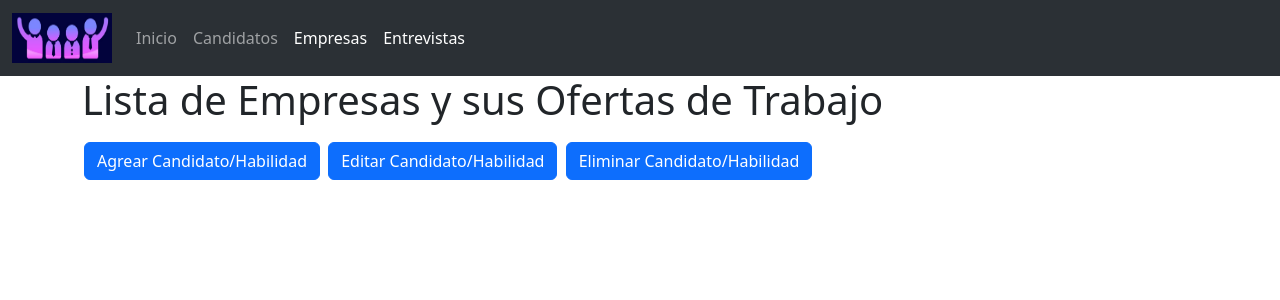
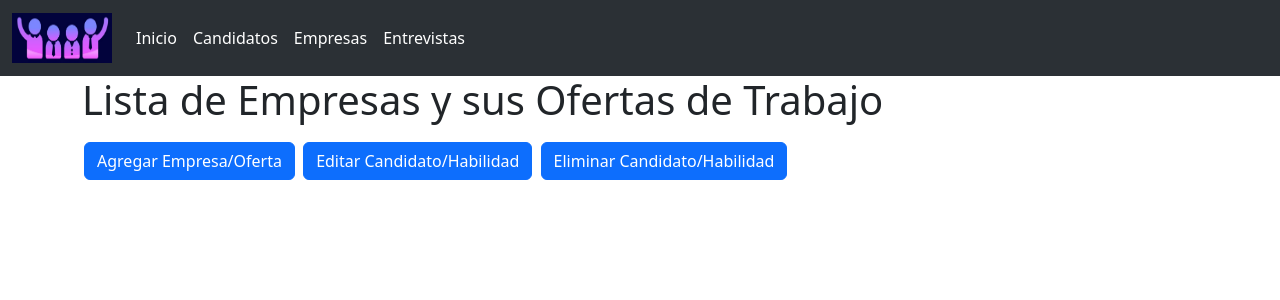
Before and after one commit to WilsonRamirez-ESPE/ProyectoModelado, a Flask app: page /empresas in a window 1280 px wide. Shown: the top 300 px of the page. Run offline with Flask 3, Linux system fonts and the light colour scheme; data that the repository does not hold is empty.

Commit message:
Update empleados.html

```diff
--- a/main.py
+++ b/main.py
@@ -2,6 +2,7 @@ from flask import Flask, render_template, request, redirect, url_for, send_from_
 import os
 import pymongo
 from dotenv import load_dotenv
+from datetime import datetime
 
 load_dotenv()
 
@@ -179,5 +180,69 @@ def eliminar_habilidad():
     return redirect(url_for('candidatos'))
 
 
+#FUNCIONES PARA LA PAGINA DE CANDIDATOS
+@app.route('/agregar_empresa', methods=['POST'])
+def agregar_empresa():
+    empresa_id = int(request.form['id_empresa'])
+    nombre = request.form['nombre']
+    industria = request.form['industria']
+    ubicacion = request.form['ubicacion']
+    correo_contacto = request.form['correo']
+    telefono_contacto = request.form['telefono']
+    numero_empleados = int(request.form['numero_empleados'])
+    facturacion_anual = int(request.form['facturacion_anual'])
+
+    nueva_empresa = {
+        "_id": empresa_id,
+        "nombre": nombre,
+        "industria": industria,
+        "ubicacion": ubicacion,
+        "correo_contacto": correo_contacto,
+        "telefono_contacto": telefono_contacto,
+        "numero_empleados": numero_empleados,
+        "facturacion_anual": facturacion_anual
+    }
+
+    baseDatos.empresas.insert_one(nueva_empresa)
+    return redirect(url_for('empresas'))
+
+@app.route('/agregar_oferta', methods=['POST'])
+def agregar_oferta():
+    oferta_id = int(request.form['id_oferta'])
+    titulo = request.form['titulo']
+    descripcion = request.form['descripcion']
+    empresa = int(request.form['empresa'])
+    salario = int(request.form['salario'])
+    fecha_publicacion_str = request.form['fecha_publicacion']
+
+    fecha_publicacion = datetime.strptime(fecha_publicacion_str, '%Y-%m-%d')
+
+    nueva_oferta = {
+        "_id": oferta_id,
+        "titulo": titulo,
+        "descripcion": descripcion,
+        "empresa": empresa,
+        "salario": salario,
+        "fecha_publicacion": fecha_publicacion
+    }
+
+    baseDatos.ofertas_trabajo.insert_one(nueva_oferta)
+    return redirect(url_for('empresas'))
+
+
+@app.route('/eliminar_empresa', methods=['POST'])
+def eliminar_empresa():
+    empresa_id = int(request.form['id_empresa'])
+    baseDatos.empresas.delete_one({"_id": empresa_id})
+    return redirect(url_for('empresas'))
+
+@app.route('/eliminar_oferta', methods=['POST'])
+def eliminar_oferta():
+    oferta_id = int(request.form['id_oferta'])
+    baseDatos.ofertas_trabajo.delete_one({"_id": oferta_id})
+    return redirect(url_for('empresas'))
+
+
+
 if __name__ == "__main__":
     app.run(debug=True)
--- /dev/null
+++ b/templates/recursos/scriptsEmpre.js
@@ -0,0 +1,38 @@
+//FUNCIONES PARA EMPRESA Y OFERTA DE TRABAJO
+const toggleFormsBtnEMPRE = document.getElementById('toggleFormsBtnEMPRE');
+const formAgregarEmpresa = document.getElementById('formAgregarEmpresa');
+const formAgregarOferta = document.getElementById('formAgregarOferta');
+let formsVisibleEMPRE = false;
+
+toggleFormsBtnEMPRE.addEventListener('click', function() {
+    formsVisibleEMPRE = !formsVisibleEMPRE;
+
+    if (formsVisibleEMPRE) {
+        formAgregarEmpresa.style.display = 'block';
+        formAgregarOferta.style.display = 'block';
+        toggleFormsBtnEMPRE.textContent = 'Ocultar Formularios para Agregar';
+    } else {
+        formAgregarEmpresa.style.display = 'none';
+        formAgregarOferta.style.display = 'none';
+        toggleFormsBtnEMPRE.textContent = 'Mostrar Formularios para Agregar';
+    }
+});
+
+const toggleFormsBtnEli = document.getElementById('toggleFormsBtnEli');
+const formEliminarEmpresa = document.getElementById('formEliminarEmpresa');
+const formEliminarOferta = document.getElementById('formEliminarOferta');
+let formsVisible = false;
+
+toggleFormsBtnEli.addEventListener('click', function() {
+    formsVisible = !formsVisible;
+
+    if (formsVisible) {
+        formEliminarEmpresa.style.display = 'block';
+        formEliminarOferta.style.display = 'block';
+        toggleFormsBtnEli.textContent = 'Ocultar Formularios para Agregar';
+    } else {
+        formEliminarEmpresa.style.display = 'none';
+        formEliminarOferta.style.display = 'none';
+        toggleFormsBtnEli.textContent = 'Mostrar Formularios para Agregar';
+    }
+});
--- a/templates/vistas/empresas.html
+++ b/templates/vistas/empresas.html
@@ -1,24 +1,27 @@
 <!DOCTYPE html>
 <html lang="en">
+
 <head>
-    <meta charset="UTF-8">
-    <meta name="viewport" content="width=device-width, initial-scale=1.0">
+  <meta charset="UTF-8" />
+  <meta name="viewport" content="width=device-width, initial-scale=1.0" />
   <title>Empresas y Ofertas de Trabajo</title>
-    <link rel="stylesheet" href="/Proyecto/templates/recursos/estilos.css">
+  <link rel="stylesheet" href="/Proyecto/templates/recursos/estilos.css" />
   <link href="https://cdn.jsdelivr.net/npm/bootstrap@5.3.3/dist/css/bootstrap.min.css" rel="stylesheet"
-    integrity="sha384-QWTKZyjpPEjISv5WaRU9OFeRpok6YctnYmDr5pNlyT2bRjXh0JMhjY6hW+ALEwIH" crossorigin="anonymous">
+    integrity="sha384-QWTKZyjpPEjISv5WaRU9OFeRpok6YctnYmDr5pNlyT2bRjXh0JMhjY6hW+ALEwIH" crossorigin="anonymous" />
 </head>
+
 <body>
-  <nav class="navbar navbar-expand-lg bg-body-tertiary "data-bs-theme="dark">
+  <nav class="navbar navbar-expand-lg bg-body-tertiary" data-bs-theme="dark">
     <div class="container-fluid">
-      <a class="navbar-brand" href="/"> <img src="/Proyecto/templates/recursos/imagenes/logoNAV.png" width="100px" height="50px"></a>
+      <a class="navbar-brand" href="/">
+        <img src="/Proyecto/templates/recursos/imagenes/logoNAV.png" width="100px" height="50px" /></a>
       <div class="collapse navbar-collapse" id="navbarSupportedContent">
         <ul class="navbar-nav me-auto mb-2 mb-lg-0">
           <li class="nav-item">
-            <a class="nav-link" href="/">Inicio</a>
+            <a class="nav-link active" href="/">Inicio</a>
           </li>
           <li class="nav-item">
-            <a class="nav-link" href="/candidatos">Candidatos</a>
+            <a class="nav-link active" href="/candidatos">Candidatos</a>
           </li>
           <li class="nav-item">
             <a class="nav-link active" aria-current="page" href="/empresas">Empresas</a>
@@ -38,15 +41,116 @@
         <strong>{{ empresa.nombre }}</strong> - {{ empresa.industria }}
         <ul>
           {% for oferta in empresa.ofertas %}
-                            <li>{{ oferta.titulo }}: {{ oferta.descripcion }} - Salario: {{ oferta.salario }}</li>
+          <li>
+            {{ oferta.titulo }}: {{ oferta.descripcion }} - Salario: {{
+            oferta.salario }}
+          </li>
           {% endfor %}
         </ul>
       </li>
       {% endfor %}
     </ul>
-        <button id="toggleFormsBtn" type="button" class="btn btn-primary">Agrear Candidato/Habilidad</button>
-        <button type="button" class="btn btn-primary">Editar Candidato/Habilidad</button>
-        <button type="button" class="btn btn-primary">Eliminar Candidato/Habilidad</button>
+    <button id="toggleFormsBtnEMPRE" type="button" class="btn btn-primary">
+      Agregar Empresa/Oferta
+    </button>
+    <button type="button" class="btn btn-primary">
+      Editar Candidato/Habilidad
+    </button>
+    <button type="button" class="btn btn-primary">
+      Eliminar Candidato/Habilidad
+    </button>
+
+    <form class="formularios" id="formAgregarEmpresa" action="/agregar_empresa" method="POST" style="display: none">
+      <h2>Agregar Nueva Empresa</h2>
+      <div class="mb-3">
+        <label for="id_empresa" class="form-label">ID de la Empresa</label>
+        <input type="text" class="form-control" id="id_empresa" name="id_empresa" required />
       </div>
+      <div class="mb-3">
+        <label for="nombre" class="form-label">Nombre</label>
+        <input type="text" class="form-control" id="nombre" name="nombre" required />
+      </div>
+      <div class="mb-3">
+        <label for="industria" class="form-label">Industria</label>
+        <input type="text" class="form-control" id="industria" name="industria" required />
+      </div>
+      <div class="mb-3">
+        <label for="ubicacion" class="form-label">Ubicación</label>
+        <input type="text" class="form-control" id="ubicacion" name="ubicacion" required />
+      </div>
+      <div class="mb-3">
+        <label for="correo" class="form-label">Correo</label>
+        <input type="email" class="form-control" id="correo" name="correo" required />
+      </div>
+      <div class="mb-3">
+        <label for="telefono" class="form-label">Teléfono</label>
+        <input type="text" class="form-control" id="telefono" name="telefono" required />
+      </div>
+      <div class="mb-3">
+        <label for="numero_empleados" class="form-label">Número de Empleados</label>
+        <input type="number" class="form-control" id="numero_empleados" name="numero_empleados" required />
+      </div>
+      <div class="mb-3">
+        <label for="facturacion_anual" class="form-label">Facturación Anual</label>
+        <input type="number" class="form-control" id="facturacion_anual" name="facturacion_anual" required />
+      </div>
+      <button type="submit" class="btn btn-primary">Agregar Empresa</button>
+    </form>
+
+    <form class="formularios" id="formAgregarOferta" action="/agregar_oferta" method="POST" style="display: none">
+      <h2>Agregar Nueva Oferta de Trabajo</h2>
+      <div class="mb-3">
+        <label for="id_oferta" class="form-label">ID de la Oferta</label>
+        <input type="text" class="form-control" id="id_oferta" name="id_oferta" required />
+      </div>
+      <div class="mb-3">
+        <label for="titulo" class="form-label">Título</label>
+        <input type="text" class="form-control" id="titulo" name="titulo" required />
+      </div>
+      <div class="mb-3">
+        <label for="descripcion" class="form-label">Descripción</label>
+        <input type="text" class="form-control" id="descripcion" name="descripcion" required />
+      </div>
+      <div class="mb-3">
+        <label for="empresa" class="form-label">ID de la Empresa</label>
+        <input type="text" class="form-control" id="empresa" name="empresa" required />
+      </div>
+      <div class="mb-3">
+        <label for="salario" class="form-label">Salario</label>
+        <input type="number" class="form-control" id="salario" name="salario" required />
+      </div>
+      <div class="mb-3">
+        <label for="fecha_publicacion" class="form-label">Fecha de Publicación</label>
+        <input type="date" class="form-control" id="fecha_publicacion" name="fecha_publicacion" required />
+      </div>
+      <button type="submit" class="btn btn-primary">Agregar Oferta</button>
+    </form>
+
+    <form class="formularios" id="formEliminarEmpresa" action="/eliminar_empresa" method="POST" style="display: none">
+      <h2>Eliminar Empresa por ID</h2>
+      <div class="mb-3">
+        <label for="id_empresa" class="form-label">ID de la Empresa</label>
+        <input type="text" class="form-control" id="id_empresa" name="id_empresa" required />
+      </div>
+      <button type="submit" class="btn btn-primary">Eliminar Empresa</button>
+    </form>
+
+    <form class="formularios" id="formEliminarOferta" action="/eliminar_oferta" method="POST" style="display: none">
+      <h2>Eliminar Oferta de Trabajo por ID</h2>
+      <div class="mb-3">
+        <label for="id_oferta" class="form-label">ID de la Oferta de Trabajo</label>
+        <input type="text" class="form-control" id="id_oferta" name="id_oferta" required />
+      </div>
+      <button type="submit" class="btn btn-primary">
+        Eliminar Oferta de Trabajo
+      </button>
+    </form>
+
+
+  </div>
+
+
+  <script src="/Proyecto/templates/recursos/scriptsEmpre.js"></script>
 </body>
+
 </html>
--- a/templates/vistas/inicio.html
+++ b/templates/vistas/inicio.html
@@ -18,10 +18,10 @@
       <div class="collapse navbar-collapse" id="navbarSupportedContent">
         <ul class="navbar-nav me-auto mb-2 mb-lg-0">
           <li class="nav-item">
-            <a class="nav-link" href="/">Inicio</a>
+            <a class="nav-link active" href="/">Inicio</a>
           </li>
           <li class="nav-item">
-            <a class="nav-link" href="/candidatos">Candidatos</a>
+            <a class="nav-link active" href="/candidatos">Candidatos</a>
           </li>
           <li class="nav-item">
             <a class="nav-link active" aria-current="page" href="/empresas">Empresas</a>
```
Also changed, not shown: templates/recursos/scripts.js (+9 -2 lines). Lines whose indentation alone changed are shown as unchanged.
